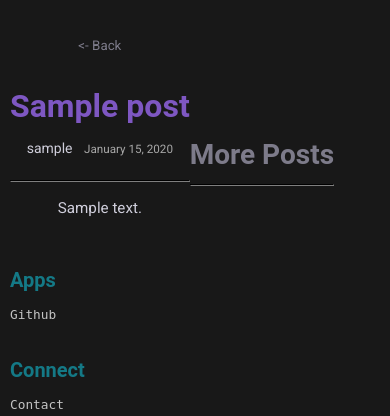
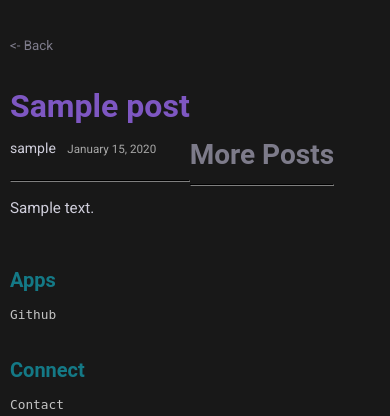
Before and after one commit to ChristopherYoon89/Website-Test-Server, a Django app: a page that uses blog/templates/blog/base.html in a window 390 px wide. Shown: the part 51-467 px from the top of the page. Run offline with Django 4.2, Linux system fonts and the light colour scheme; tables that the repository leaves empty hold one stand-in row (values such as "Sample post"); parts of the project's set-up code (start-up, migrations or seed data) failed here and were passed over; some libraries are stand-ins or nearby versions; some web fonts are replaced.

Commit message:
left align blog text for mobile app

```diff
--- a/blog/static/blog/main.css
+++ b/blog/static/blog/main.css
@@ -1168,6 +1168,10 @@ select:focus {
     text-align: center;
   }
 
+  .content-section {
+    text-align: left;
+  }
+
   .image-solutions {
     width: auto;
     margin: 0 0 20px 0;
```
